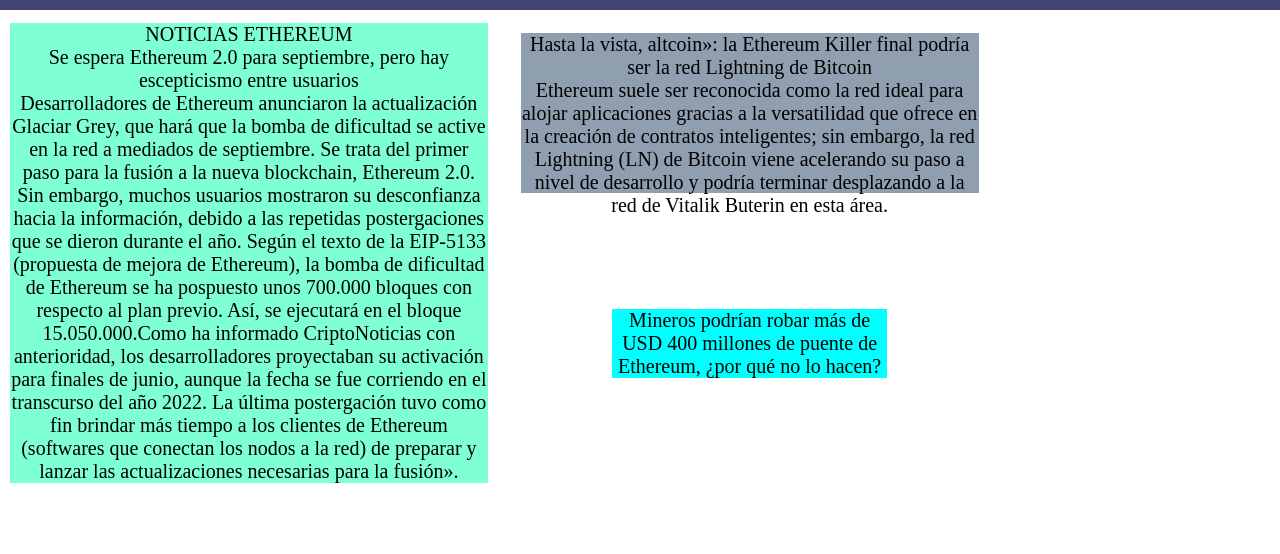
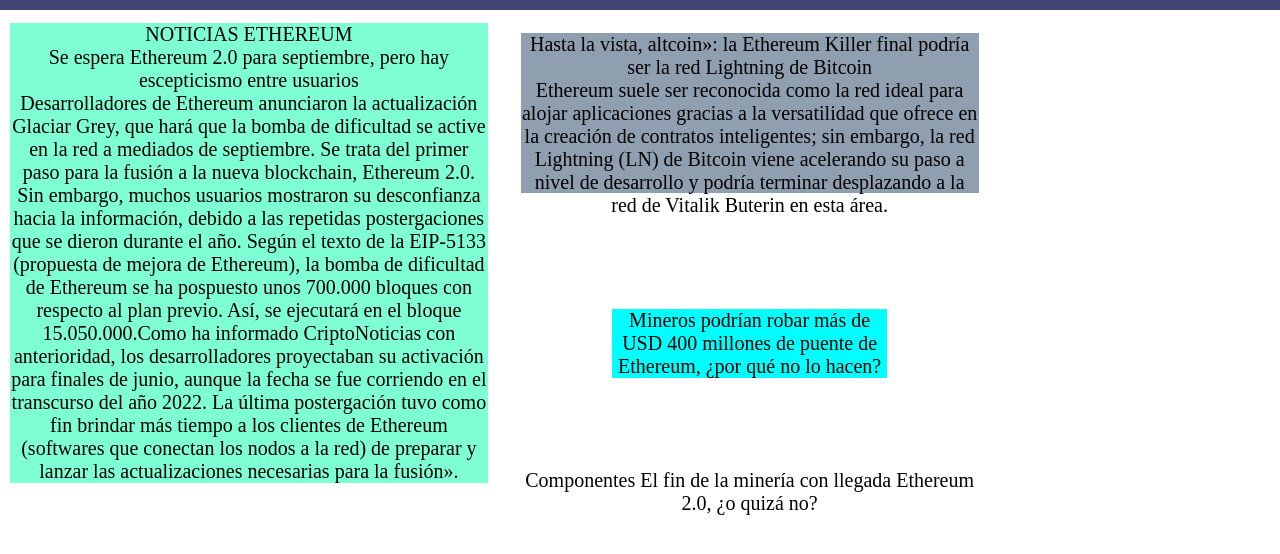
Before and after one commit to martincavigliasso/proyecto-final-grids-, a plain HTML site: page pages/noticias.html in a window 1280 px wide. Shown: the part 80-634 px from the top of the page. Drawn offline with Linux system fonts and the light colour scheme.

Commit message:
agregue parrafo a noticias

```diff
--- a/pages/noticias.html
+++ b/pages/noticias.html
@@ -40,7 +40,8 @@
         <p class="noticiasPar">
             Mineros podrían robar más de USD 400 millones de puente de Ethereum, ¿por qué no lo hacen?
         </p>
-        <p>
+        <p>Componentes
+            El fin de la minería con llegada Ethereum 2.0, ¿o quizá no?
 
         </p>
 
```
